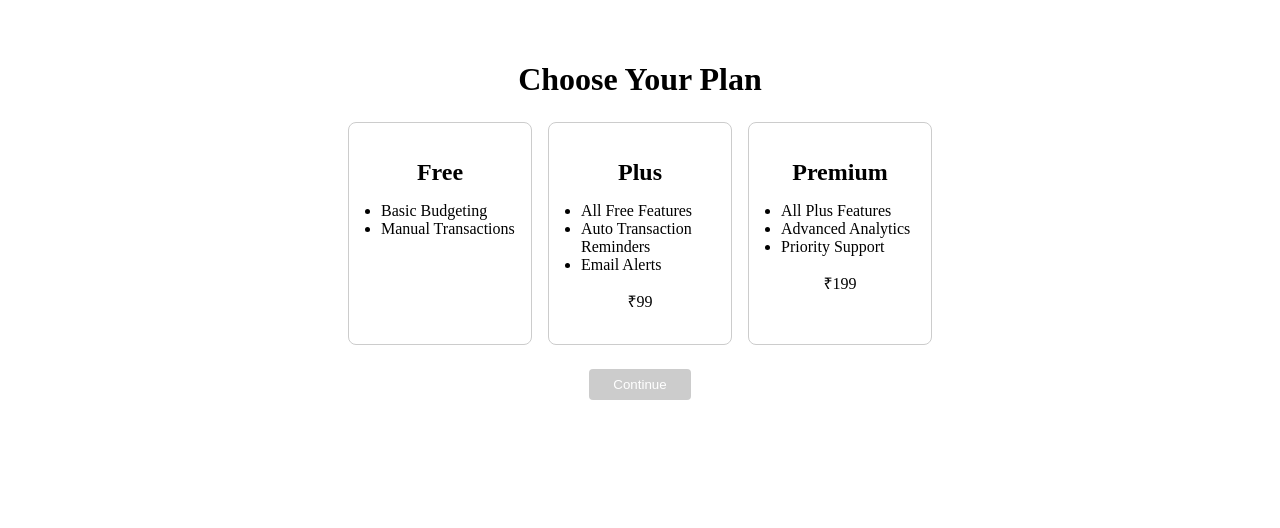
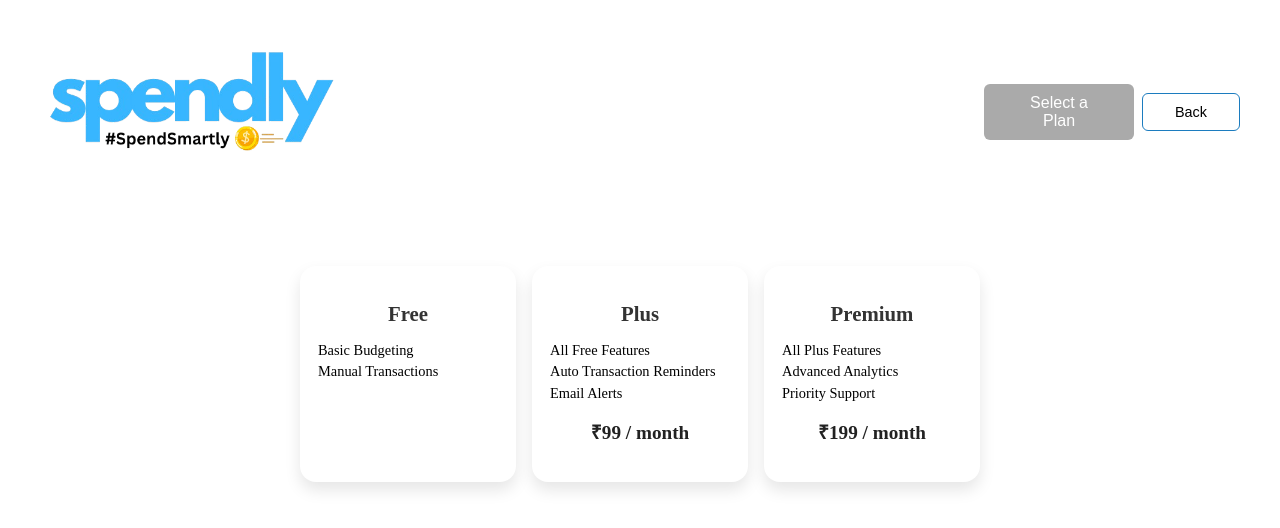
Before and after one commit to imprakhartripathi/Spendly, a React (Vite) app in the folder client/: page /pay in a window 1280 px wide. Shown: the top 528 px of the page. Built offline with nearby package versions, Linux system fonts and the light colour scheme; no server answers; sample sign-in values are in the browser's storage.

Commit message:
minor updates

```diff
--- a/client/src/App.scss
+++ b/client/src/App.scss
@@ -1,42 +1,6 @@
-// #root {
-//   max-width: 1280px;
-//   margin: 0 auto;
-//   padding: 2rem;
-//   text-align: center;
-// }
+@import url('https://fonts.googleapis.com/css2?family=Inter:wght@400;500;600;700&display=swap');
 
-// // .logo {
-// //   height: 6em;
-// //   padding: 1.5em;
-// //   will-change: filter;
-// //   transition: filter 300ms;
-// // }
-// // .logo:hover {
-// //   filter: drop-shadow(0 0 2em #646cffaa);
-// // }
-// // .logo.react:hover {
-// //   filter: drop-shadow(0 0 2em #61dafbaa);
-// // }
 
-// // @keyframes logo-spin {
-// //   from {
-// //     transform: rotate(0deg);
-// //   }
-// //   to {
-// //     transform: rotate(360deg);
-// //   }
-// // }
-
-// // @media (prefers-reduced-motion: no-preference) {
-// //   a:nth-of-type(2) .logo {
-// //     animation: logo-spin infinite 20s linear;
-// //   }
-// // }
-
-// // .card {
-// //   padding: 2em;
-// // }
-
-// // .read-the-docs {
-// //   color: #888;
-// // }
+body {
+  font-family: 'Inter', sans-serif !important;
+}
--- a/client/src/components/Authenticator/Authenticator.scss
+++ b/client/src/components/Authenticator/Authenticator.scss
@@ -3,7 +3,8 @@
   display: flex;
   flex-direction: column;
   font-family: "Roboto", sans-serif;
-  background-color: #38b6ff;
+  background: linear-gradient(135deg, #38b6ff, #6ee7ff);
+
   padding: 12px !important;
   height: 94.5vh !important;
   // width: 100vw !important;
--- a/client/src/components/Dashboard/Dashboard.tsx
+++ b/client/src/components/Dashboard/Dashboard.tsx
@@ -42,7 +42,7 @@ const Dashboard: React.FC = () => {
       } catch (err) {
         console.error("Auth failed", err);
         localStorage.removeItem("token");
-        navigate("/login");
+        navigate("/auth");
       }
     };
 
--- a/client/src/components/MakePayment/MakePayment.scss
+++ b/client/src/components/MakePayment/MakePayment.scss
@@ -1,39 +1,108 @@
 .payment-container {
+  display: flex;
+  flex-direction: column;
   text-align: center;
   padding: 2rem;
 
+  .img {
+    display: flex;
+    justify-content: space-between;
+    align-items: center;
+
+    .logo {
+      width: 25%;
+      margin-bottom: 1.5rem;
+    }
+    .btn {
+      display: flex;
+      flex-direction: row;
+      justify-content: right;
+      align-items: center;
+      gap: 3%;
+    }
+  }
+
   h1 {
+    font-size: 2rem;
     margin-bottom: 1.5rem;
+    color: #fff;
+  }
+
+  .current-subscription {
+    background: #ffffffaa;
+    padding: 1rem;
+    margin-bottom: 2rem;
+    border-radius: 12px;
+    max-width: 400px;
+    margin-inline: auto;
+    text-align: left;
+
+    h3 {
+      margin-bottom: 0.5rem;
+    }
+
+    p {
+      margin: 0.3rem 0;
+    }
   }
 
   .tier-options {
     display: flex;
     justify-content: center;
     gap: 1rem;
-    margin-bottom: 1.5rem;
+    flex-wrap: wrap;
+    margin-bottom: 2rem;
   }
 
   .tier-card {
-    border: 1px solid #ccc;
-    border-radius: 8px;
+    background: #fff;
+    border: 2px solid transparent;
+    border-radius: 16px;
     padding: 1rem;
-    width: 150px;
+    width: 180px;
     cursor: pointer;
-    transition: 0.3s;
-    background: #fff;
-
-    &.selected {
-      border-color: #2e97cc;
-      background: #e0f7ff;
-    }
+    transition: all 0.3s ease;
+    box-shadow: 0 8px 16px rgba(0, 0, 0, 0.1);
 
     h2 {
+      font-size: 1.3rem;
+      font-weight: 700;
+      color: #333;
       margin-bottom: 0.5rem;
     }
 
     ul {
+      list-style: none;
+      padding: 0;
       text-align: left;
-      padding-left: 1rem;
+
+      li {
+        margin-bottom: 0.3rem;
+        font-size: 0.9rem;
+      }
+    }
+
+    .price {
+      font-weight: 600;
+      font-size: 1.2rem;
+      margin-top: 0.8rem;
+      color: #222;
+    }
+
+    .current-label {
+      background: #38b6ff;
+      color: #fff;
+      font-size: 0.75rem;
+      padding: 0.2rem 0.5rem;
+      border-radius: 6px;
+      margin-top: 0.5rem;
+      display: inline-block;
+    }
+
+    &.selected {
+      border-color: #38b6ff;
+      background: #e3f7ff;
+      transform: scale(1.05);
     }
   }
 
@@ -41,13 +110,32 @@
     background: #2e97cc;
     color: white;
     border: none;
-    padding: 0.5rem 1.5rem;
-    border-radius: 4px;
+    padding: 0.6rem 2rem;
+    border-radius: 6px;
+    font-size: 1rem;
     cursor: pointer;
+    transition: 0.3s;
+
+    &:hover:enabled {
+      background-color: #1c7cbf;
+    }
 
     &:disabled {
-      background: #ccc;
+      background: #aaa;
       cursor: not-allowed;
     }
   }
+
+  .back-button {
+    background: white;
+    border: 1px solid #1c7cbf !important;
+    color: black;
+    border: none;
+    cursor: pointer;
+    font-size: 0.9rem;
+
+    &:hover {
+      color: #222;
+    }
+  }
 }
--- a/client/src/components/MakePayment/MakePayment.tsx
+++ b/client/src/components/MakePayment/MakePayment.tsx
@@ -2,6 +2,10 @@ import React, { useEffect, useState } from "react";
 import axios from "axios";
 import { backendURL } from "../../app.config";
 import "./MakePayment.scss";
+import { motion } from "framer-motion";
+import { useNavigate } from "react-router-dom";
+
+import logo from "../../assets/logo.png";
 
 const TIERS = ["free", "plus", "premium"] as const;
 type Tier = (typeof TIERS)[number];
@@ -16,8 +20,9 @@ const MakePayment: React.FC = () => {
   const [selectedTier, setSelectedTier] = useState<Tier | null>(null);
   const [currentTier, setCurrentTier] = useState<Tier | null>(null);
   const [userId, setUserId] = useState<string | null>(null);
-
   const [user, setUser] = useState<any>(null);
+  const [loading, setLoading] = useState(false);
+  const navigate = useNavigate();
 
   useEffect(() => {
     const token = localStorage.getItem("token");
@@ -28,9 +33,7 @@ const MakePayment: React.FC = () => {
 
     axios
       .get(`${backendURL}/getuserinfo`, {
-        headers: {
-          Authorization: `Bearer ${token}`,
-        },
+        headers: { Authorization: `Bearer ${token}` },
       })
       .then((res) => {
         const userData = res.data.user;
@@ -47,6 +50,16 @@ const MakePayment: React.FC = () => {
     if (!token || !selectedTier || !userId) return;
 
     if (selectedTier === "free") {
+      const confirmed = window.confirm(
+        "Are you sure you want to cancel your subscription?"
+      );
+      if (!confirmed) return;
+      const doubleCheck = window.confirm(
+        "This will downgrade you to the Free plan. Proceed?"
+      );
+      if (!doubleCheck) return;
+
+      setLoading(true);
       await axios.post(
         `${backendURL}/cancel-subs/${userId}`,
         {},
@@ -54,7 +67,9 @@ const MakePayment: React.FC = () => {
       );
       alert("Subscription Cancelled. Downgraded to Free.");
       setCurrentTier("free");
+      setLoading(false);
     } else {
+      setLoading(true);
       const subsRes = await axios.post(
         `${backendURL}/create-subscription`,
         { tier: selectedTier },
@@ -88,7 +103,7 @@ const MakePayment: React.FC = () => {
           email: user?.email || "",
           contact: user?.contact || "",
         },
-        notes: `Generated Subscription By Spendly User ${user?.fullName}, with user ID: ${user?._id} and Email: ${user?.email}`,
+        notes: `Generated Subscription By Spendly User ${user?.fullName}, ID: ${user?._id}`,
         theme: {
           color: "#38b6ff",
         },
@@ -96,37 +111,120 @@ const MakePayment: React.FC = () => {
 
       const rzp = new (window as any).Razorpay(options);
       rzp.open();
+      setLoading(false);
     }
   };
 
+  const getReadableDate = (timestamp: number | null) => {
+    return timestamp ? new Date(timestamp).toLocaleDateString() : "N/A";
+  };
+
+  const capitalize = (s: string) => s.charAt(0).toUpperCase() + s.slice(1);
+
+  const getButtonLabel = () => {
+    if (loading) return "Processing...";
+
+    if (!selectedTier) return "Select a Plan";
+
+    if (user?.tier === "free") {
+      if (selectedTier === "free") return "Upgrade";
+      return "Upgrade";
+    }
+
+    if (user?.tier === "plus") {
+      if (selectedTier === "plus") return "Upgrade";
+      if (selectedTier === "free") return "Unsubscribe";
+      if (selectedTier === "premium") return "Upgrade";
+    }
+
+    if (user?.tier === "premium") {
+      if (selectedTier === "premium") return "Upgrade";
+      if (selectedTier === "plus") return "Downgrade";
+      if (selectedTier === "free") return "Unsubscribe";
+    }
+
+    return "Continue";
+  };
+
+  const isButtonDisabled = () => {
+    if (loading || !selectedTier || !userId) return true;
+
+    if (user?.tier === "free") return selectedTier === "free";
+
+    if (user?.tier === "plus") return selectedTier === "plus";
+
+    if (user?.tier === "premium") return selectedTier === "premium";
+
+    return false;
+  };
+
+
+
   return (
-    <div className="payment-container">
+    <motion.div
+      className="payment-container"
+      initial={{ opacity: 0, y: 40 }}
+      animate={{ opacity: 1, y: 0 }}
+      transition={{ duration: 0.4 }}
+    >
+      <div className="img">
+        <img src={logo} alt="Logo" className="logo" />
+
+        <div className="btn">
+          <button onClick={handleContinue} disabled={isButtonDisabled()}>
+            {getButtonLabel()}
+          </button>
+
+          <button className="back-button" onClick={() => navigate(-1)}>
+            Back
+          </button>
+        </div>
+      </div>
+
       <h1>Choose Your Plan</h1>
+
       <div className="tier-options">
         {TIERS.map((tier) => (
-          <div
+          <motion.div
             key={tier}
             onClick={() => setSelectedTier(tier)}
             className={`tier-card ${selectedTier === tier ? "selected" : ""}`}
+            whileHover={{ scale: 1.05 }}
+            whileTap={{ scale: 0.97 }}
           >
-            <h2>{tier.charAt(0).toUpperCase() + tier.slice(1)}</h2>
+            <h2>{capitalize(tier)}</h2>
             <ul>
               {TIER_FEATURES[tier].map((feature, idx) => (
                 <li key={idx}>{feature}</li>
               ))}
             </ul>
-            {tier !== "free" && <p>₹{tier === "plus" ? 99 : 199}</p>}
-            {currentTier === tier && <span>Current Plan</span>}
-          </div>
+            {tier !== "free" && (
+              <p className="price">₹{tier === "plus" ? 99 : 199} / month</p>
+            )}
+            {currentTier === tier && (
+              <span className="current-label">Current Plan</span>
+            )}
+          </motion.div>
         ))}
       </div>
-      <button
-        onClick={handleContinue}
-        disabled={!selectedTier || selectedTier === currentTier || !userId}
-      >
-        Continue
-      </button>
-    </div>
+
+      {user && (
+        <motion.div
+          className="current-subscription"
+          initial={{ opacity: 0 }}
+          animate={{ opacity: 1 }}
+          transition={{ delay: 0.2 }}
+        >
+          <h3>Current Subscription</h3>
+          <p>
+            Plan: <strong>{user.tier}</strong>
+          </p>
+          <p>Subscription ID: {user.subscriptionId || "N/A"}</p>
+          <p>Payment ID: {user.paymentId || "N/A"}</p>
+          <p>Valid Till: {getReadableDate(user.expiresAt)}</p>
+        </motion.div>
+      )}
+    </motion.div>
   );
 };
 
--- a/client/src/index.scss
+++ b/client/src/index.scss
@@ -1,64 +1,6 @@
-// :root {
-//   font-family: system-ui, Avenir, Helvetica, Arial, sans-serif;
-//   line-height: 1.5;
-//   font-weight: 400;
+@import url('https://fonts.googleapis.com/css2?family=Inter:wght@400;500;600;700&display=swap');
 
-//   font-synthesis: none;
-//   text-rendering: optimizeLegibility;
-//   -webkit-font-smoothing: antialiased;
-//   -moz-osx-font-smoothing: grayscale;
-// }
 
-// // a {
-// //   font-weight: 500;
-// //   color: #646cff;
-// //   text-decoration: inherit;
-// // }
-// // a:hover {
-// //   color: #535bf2;
-// // }
-
-// body {
-//   margin: 0;
-//   display: flex;
-//   place-items: center;
-//   min-width: 320px;
-//   min-height: 100vh;
-// }
-
-// // h1 {
-// //   font-size: 3.2em;
-// //   line-height: 1.1;
-// // }
-
-// // button {
-// //   border-radius: 8px;
-// //   border: 1px solid transparent;
-// //   padding: 0.6em 1.2em;
-// //   font-size: 1em;
-// //   font-weight: 500;
-// //   font-family: inherit;
-// //   background-color: #1a1a1a;
-// //   cursor: pointer;
-// //   transition: border-color 0.25s;
-// // }
-// // button:hover {
-// //   border-color: #646cff;
-// // }
-// // button:focus,
-// // button:focus-visible {
-// //   outline: 4px auto -webkit-focus-ring-color;
-// // }
-
-// // @media (prefers-color-scheme: light) {
-// //   :root {
-// //     color: #213547;
-// //     background-color: #ffffff;
-// //   }
-// //   a:hover {
-// //     color: #747bff;
-// //   }
-// //   button {
-// //     background-color: #f9f9f9;
-// //   }
-// // }
+body {
+  font-family: 'Inter', sans-serif !important;
+}
```
Also changed, not shown: 1 other file (tests, documents, lock files or other folders).
